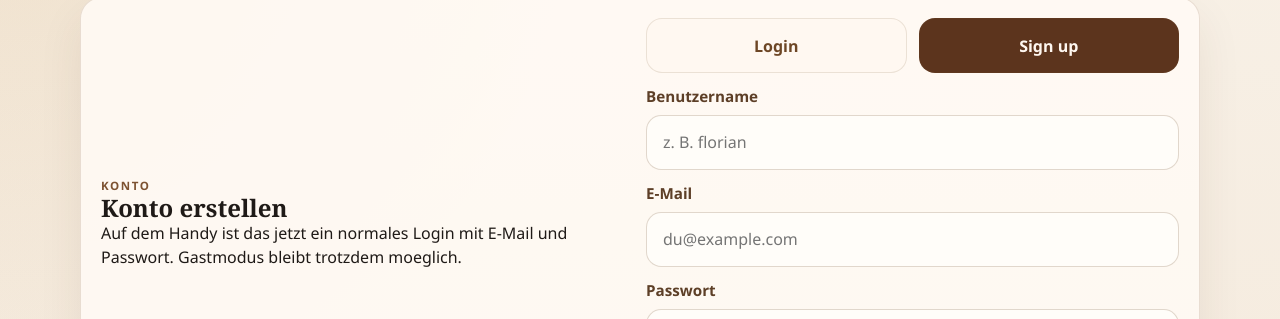
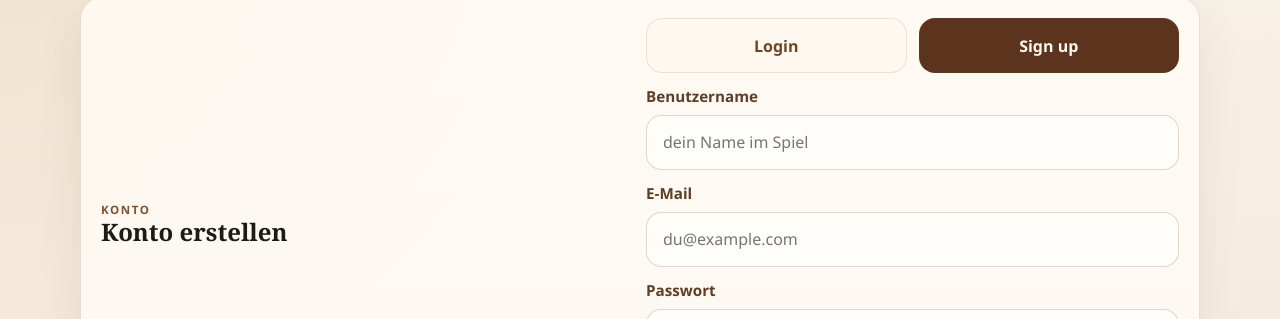
Before and after one commit to florian-pesco/Wattstat, a React (Vite) app: page / in a window 1280 px wide. Both pictures are taken after a click on the button "Sign up". Shown: the part 136-455 px from the top of the page. Built offline with nearby package versions, Linux system fonts and the light colour scheme; no server answers.

Commit message:
removed system messages in UI

```diff
--- a/src/App.tsx
+++ b/src/App.tsx
@@ -263,10 +263,6 @@ function App() {
             ) : (
               <>
                 <h2>{authMode === 'sign-in' ? 'Einloggen' : 'Konto erstellen'}</h2>
-                <p>
-                  Auf dem Handy ist das jetzt ein normales Login mit E-Mail und Passwort. Gastmodus bleibt trotzdem
-                  moeglich.
-                </p>
               </>
             )}
           </div>
@@ -301,7 +297,7 @@ function App() {
                   <span>Benutzername</span>
                   <input
                     type="text"
-                    placeholder="z. B. florian"
+                    placeholder="dein Name im Spiel"
                     value={authUsername}
                     onChange={(event) => setAuthUsername(event.target.value)}
                     required
```
